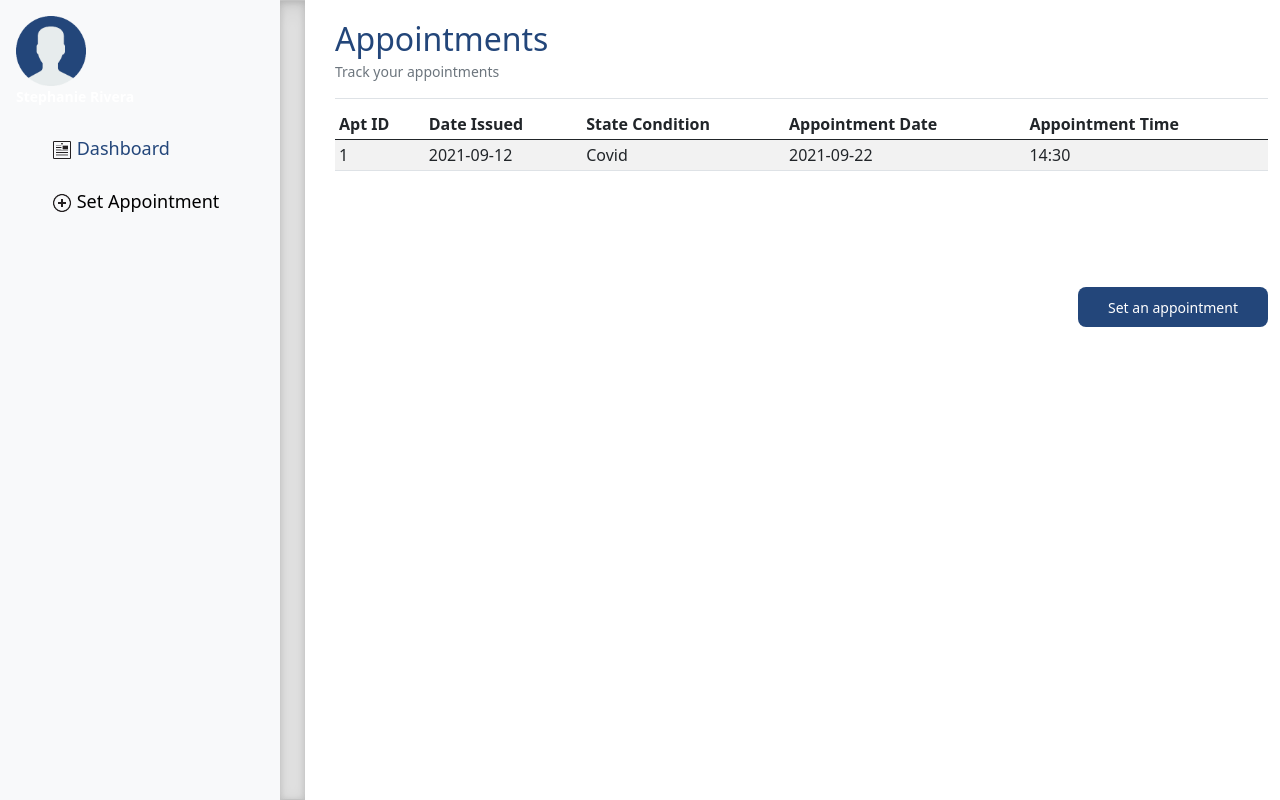
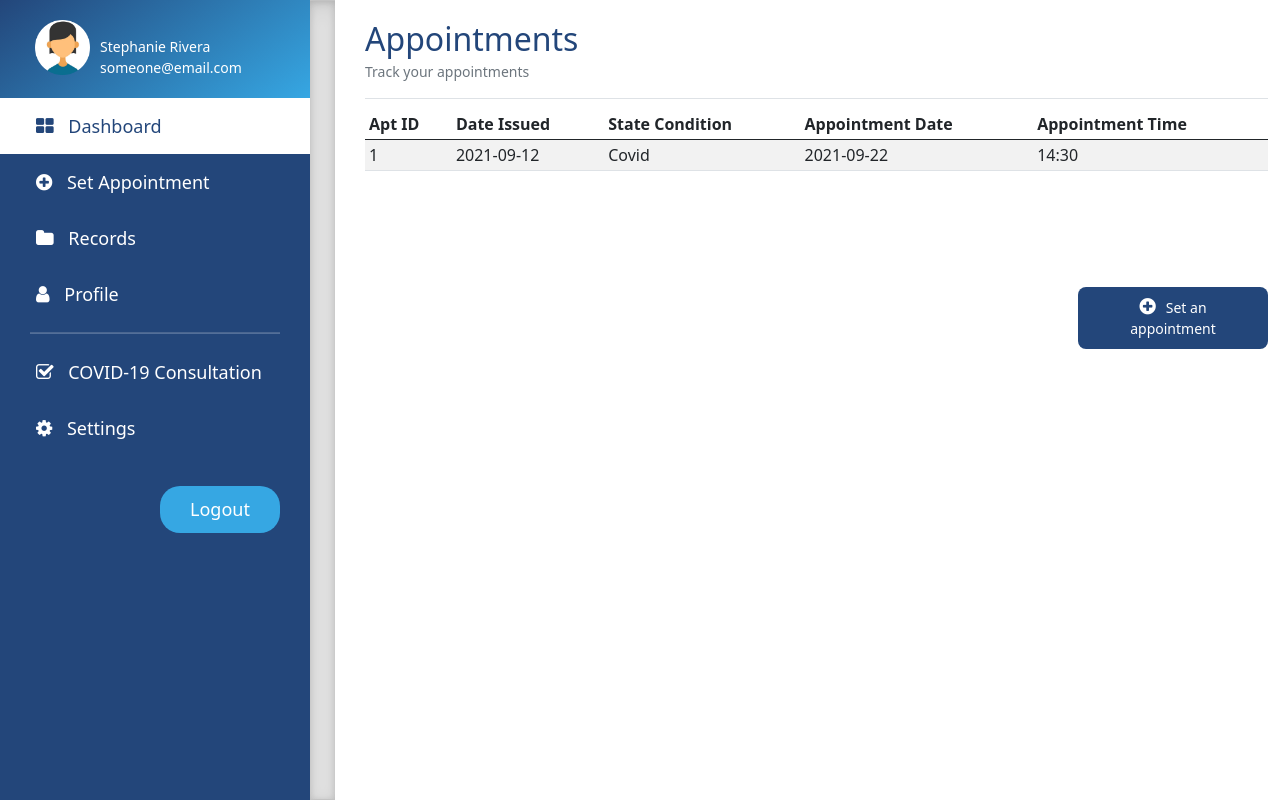
Before and after one commit to stephanieeurice/BrgyHealthCenter-Sys, a PHP site: page /patient_dashboard.php in a window 1280 px wide. Shown: the part 81-881 px from the top of the page. Run offline with PHP 8.4, Linux system fonts and the light colour scheme; a user stored in the database is signed in; data comes from the database, SQL or seed files in the repository; some libraries are stand-ins or nearby versions.

Commit message:
added some options in the side navigation

```diff
--- a/patient_dashboard.php
+++ b/patient_dashboard.php
@@ -20,16 +20,11 @@
     <link href="assets/custom/alert.css" rel="stylesheet">
     <link href="assets/custom/alert2.css" rel="stylesheet">
     <link href="assets/custom/main_style.css" rel="stylesheet">
-    <link rel="stylesheet" href="https://cdnjs.cloudflare.com/ajax/libs/font-awFesome/4.7.0/css/font-awesome.min.css">
-    <title>Patient Dashboard</title>
 
-    <style>
-      li a
-      {
-        font-size:18px;
-      }
+    <link rel="stylesheet" href="https://cdnjs.cloudflare.com/ajax/libs/font-awesome/4.7.0/css/font-awesome.min.css">
 
-    </style>
+    <title>Dashboard</title>
+
   </head>
   <body>
         <?php
@@ -45,29 +40,57 @@
     <!-- Calls header.php for header content -->
 
     <?php include 'header.php'?>
+    <style>
+    <?php include 'assets/custom/main_style.css'; ?>
+    </style>
 
     <main>
 
       <!-- Sidebar -->
 
-      <div class="d-flex flex-column flex-shrink-0 p-3 text-white bg-light" style="width: 280px;">
-        <div class="user_sb">
-          <img id="avatar" src="assets/images/avatar.png" alt="User Avatar" height="70" width="70">
-          <div class="user_details_sb" >
-            <strong><?php echo $name = $_SESSION["usernm"]; ?></strong>
+      <div class="d-flex flex-column flex-shrink-0 m-md-0 text-white" style="width: 310px; background-color: #23467a;">
+        <div class="d-flex user_sn" style="padding: 20px 35px">
+          <img class="-1" id="avatar" src="assets/images/avatar_female.png" alt="User Avatar" height="55" width="55">
+          <div class="user_details_sn mt-3" >
+            <span><?php echo $name = $_SESSION["usernm"]; ?></span>
+            <span>someone@email.com</span>
           </div>
         </div>
         <ul class="nav nav-pills flex-column mb-auto">
-          <li class="nav-item" style="margin-top:20px">
-              <a href="#" class="nav-link" style="color: #23467a; font-weight: 500;">
-                  <img src="assets/icons/dashboard.png" height="20px">  Dashboard
+        <li class="nav_item active" style="padding: 0 20px">
+            <a href="patient_dashboard.php" class="nav-link" style="color: #23467a; font-weight: 500;">
+            <i class="fa fa-th-large"></i> Dashboard
+            </a>
+          </li>
+          <li class="nav_item">
+              <a href="patient_appointment.php" class="nav-link " style="color: #ffffff;">
+              <i class="fa fa-plus-circle"></i> Set Appointment
               </a>
           </li>
-          <li class="nav-item" style="margin-top:10px">
-              <a href="patient_appointment.php" class="nav-link " style="color: black">
-                  <img src="assets/icons/apt.png" height="20px">  Set Appointment
+          <li class="nav_item">
+              <a href="patient_record.php" class="nav-link " style="color: #ffffff;">
+              <i class="fa fa-folder"></i> Records
               </a>
           </li>
+          <li class="nav_item">
+              <a href="patient_profile.php" class="nav-link " style="color: #ffffff;">
+              <i class="fa fa-user"></i> Profile
+              </a>
+          </li>
+          <li><hr class="dropdown-divider" style="color: #e1eaf7; height: 2px; margin: 10px"></li>
+          <li class="nav_item">
+              <a href="patient_covid_consultation.php" class="nav-link " style="color: #ffffff;">
+              <i class="fa fa-check-square-o"></i> COVID-19 Consultation
+              </a>
+          </li>
+          <li class="nav_item">
+              <a href="patient_settings.php" class="nav-link " style="color: #ffffff;">
+              <i class="fa fa-cog"></i> Settings
+              </a>
+          </li>
+          <div class="logout">
+            <a href="login.php?logout">Logout</a>
+          </div>
         </ul>
       </div>
 
@@ -113,9 +136,9 @@
 
           <div style="text-align: right; margin-top: 100px;">
             <a href="patient_appointment.php">
-            <button style="height: 40px; border: none; border-radius: 0.5rem; width: 190px; background-color:#23467a; color: #fff " >
-            <i class="fa-regular fa-circle-plus"></i><span>Set an appointment</span>
-            </button>
+              <button style="padding: 10px 20px; border: none; border-radius: 0.5rem; width: 190px; background-color:#23467a; color: #fff;" >
+              <i class="fa fa-plus-circle" style="font-size: 19px; margin-right: 10px;"></i><span>Set an appointment</span>
+              </button>
             </a>
           </div>
 
```
Also changed, not shown: patient_appointment.php (+46 -16 lines).
